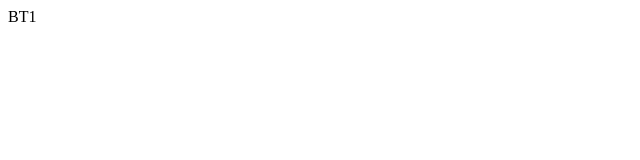
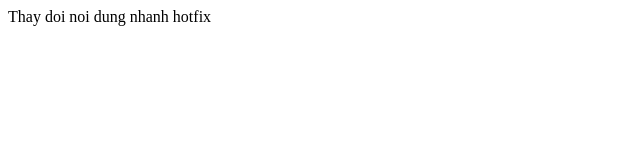
Before and after one commit to HuynhThienLuan/th-git-bt1, a plain HTML site: page index.html in a window 1280 px wide. Shown: the whole page, without its empty margins (0-640 px from the left). Drawn offline with Linux system fonts and the light colour scheme.

Commit message:
Thay doi noi dung nhanh hotfix

```diff
--- a/index.html
+++ b/index.html
@@ -7,6 +7,6 @@
     <title>Document</title>
 </head>
 <body>
-    BT1
+    Thay doi noi dung nhanh hotfix
 </body>
 </html>
```
